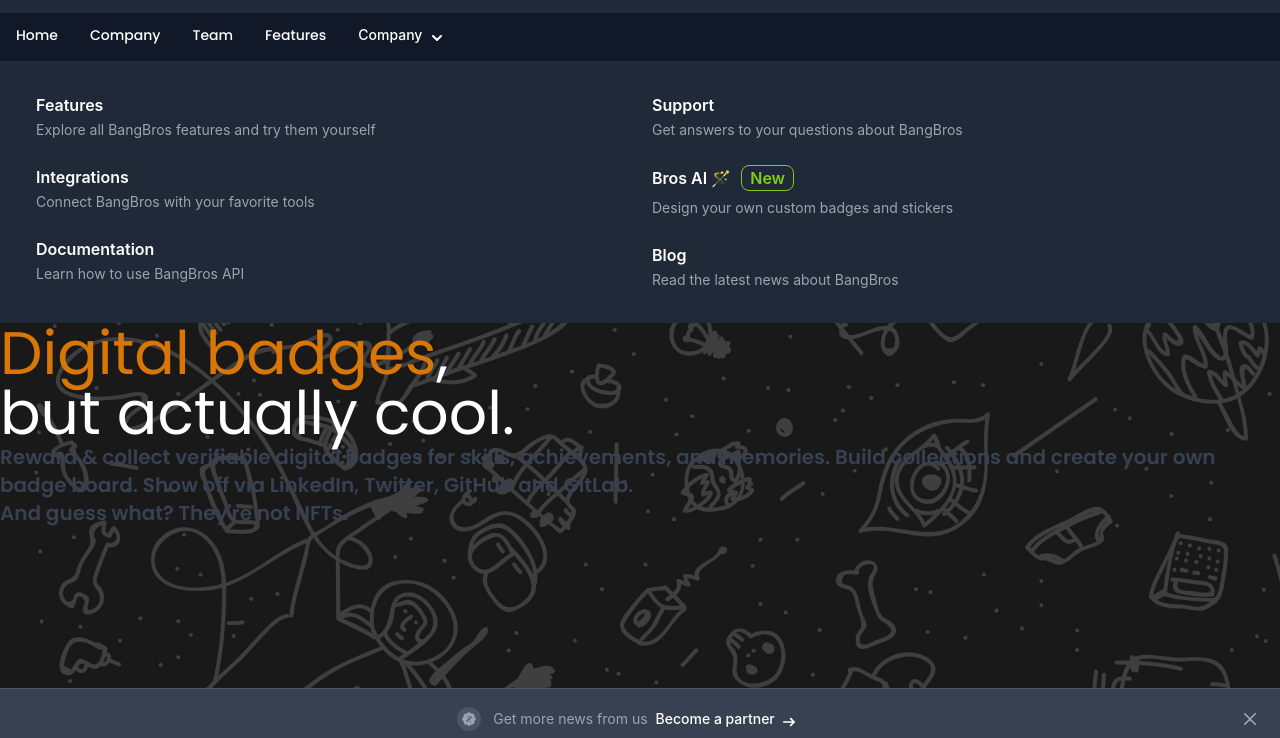
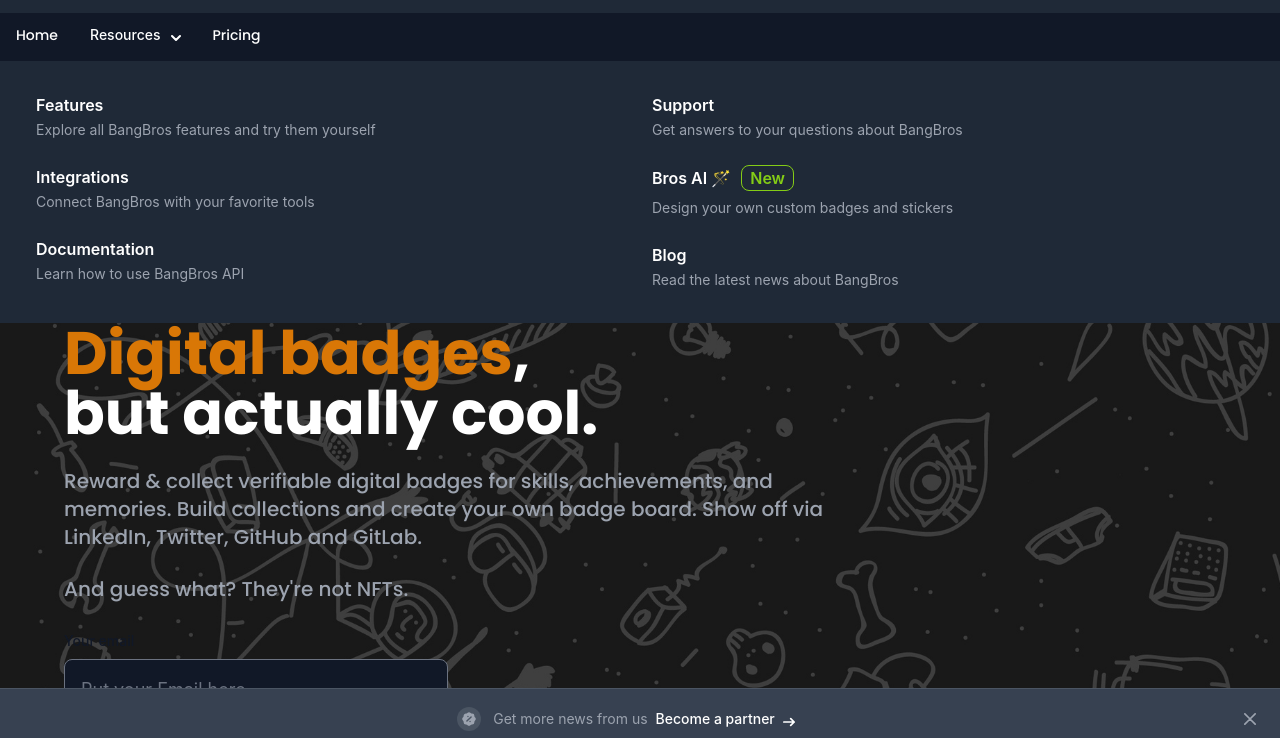
Before and after one commit to Zidane2506/BangBros-Website, a website: page src/public/index.html in a window 1280 px wide. Shown: the part 51-789 px from the top of the page. Drawn offline with nearby package versions, Linux system fonts and the light colour scheme.

Commit message:
gif and other

```diff
--- a/src/public/index.html
+++ b/src/public/index.html
@@ -40,31 +40,24 @@
             <div class="flex items-center">
                 <ul class="flex flex-row font-medium mt-0 space-x-8 rtl:space-x-reverse text-sm">
                     <li>
-                        <a href="#" class="text-white font-Poppins hover:text-gray-500 ease-in duration-200"
+                        <a href="#" class="text-white font-Poppins font-medium hover:text-gray-500 ease-in duration-200"
                             aria-current="page">Home</a>
                     </li>
+                    <button id="mega-menu-full-dropdown-button" data-collapse-toggle="mega-menu-full-dropdown"
+                    class="flex items-center justify-between w-full py-2 px-3 font-medium text-white rounded md:w-auto hover:bg-gray-100 md:hover:bg-transparent md:border-0 hover:text-gray-500 md:p-0 ease-in duration-200">Resources
+                    <svg class="w-2.5 h-2.5 ms-2.5 mt-1.5" aria-hidden="true" xmlns="http://www.w3.org/2000/svg"
+                        fill="none" viewBox="0 0 10 6">
+                        <path stroke="currentColor" stroke-linecap="round" stroke-linejoin="round" stroke-width="2"
+                            d="m1 1 4 4 4-4" />
+                    </svg></button>
                     <li>
-                        <a href="#" class="text-white font-Poppins hover:text-gray-500 ease-in duration-200">Company</a>
+                        <a href="#" class="text-white font-Poppins font-medium hover:text-gray-500 ease-in duration-200">Pricing</a>
                     </li>
-                    <li>
-                        <a href="#" class="text-white font-Poppins hover:text-gray-500 ease-in duration-200">Team</a>
-                    </li>
-                    <li>
-                        <a href="#"
-                            class="text-white font-Poppins hover:text-gray-500 ease-in duration-200">Features</a>
-                    </li>
-                    <button id="mega-menu-full-dropdown-button" data-collapse-toggle="mega-menu-full-dropdown"
-                        class="flex items-center justify-between w-full py-2 px-3 text-white rounded md:w-auto hover:bg-gray-100 md:hover:bg-transparent md:border-0 hover:text-gray-500 md:p-0 ease-in duration-200">Company
-                        <svg class="w-2.5 h-2.5 ms-2.5 mt-1.5" aria-hidden="true" xmlns="http://www.w3.org/2000/svg"
-                            fill="none" viewBox="0 0 10 6">
-                            <path stroke="currentColor" stroke-linecap="round" stroke-linejoin="round" stroke-width="2"
-                                d="m1 1 4 4 4-4" />
-                        </svg></button>
                 </ul>
             </div>
         </div>
         <div id="mega-menu-full-dropdown" class="mt-1 shadow-sm bg-gray-800">
-            <div class="grid max-w-screen-xl px-4 py-5 mx-auto text-gray-900 dark:text-white sm:grid-cols-2 md:px-6">
+            <div class="grid max-w-screen-xl px-4 py-5 mx-auto text-white sm:grid-cols-2 md:px-6">
                 <ul>
                     <li>
                         <a href="#" class="block p-3 rounded-lg hover:bg-gray-700 ease-in duration-200">
@@ -117,12 +110,26 @@
     <div class="container">
         <div class="row w-full"
             style="background-image: url(/src/img/Background-home.jpg); background-size: cover; background-repeat: no-repeat; height: 100vh;">
-            <div class="absolute float-left">
-                <h3 class="font-Poppins text-6xl text-amber-600">Digital badges<span class="text-white">,</span></h3>
-                <h3 class="font-Poppins text-6xl text-white">but actually cool.</h3>
-                <p class="text-gray-700 font-Poppins font-semibold text-xl">Reward & collect verifiable digital badges for skills, achievements, and memories. Build collections
+            <div class="absolute justify-center align-middle float-left ml-16">
+                <h3 class="font-Poppins text-6xl text-amber-600 font-bold">Digital badges<span class="text-white">,</span></h3>
+                <h3 class="font-Poppins text-6xl text-white font-bold">but actually cool.</h3>
+                <p class="text-gray-400 font-Poppins font-medium text-xl w-[800px] mt-6">Reward & collect verifiable
+                    digital badges for skills, achievements, and memories. Build collections
                     and create your own badge board. Show off via LinkedIn, Twitter, GitHub and GitLab.</p>
-                <p class="text-gray-700 font-Poppins font-semibold text-xl">And guess what? They're not NFTs.</p>
+                <p class="text-gray-400 font-Poppins font-medium text-xl mt-6">And guess what? They're not NFTs.</p>
+
+                <form class="max-w-sm mt-7">
+                    <div class="mb-5">
+                        <label for="email" class="block mb-2 text-sm font-medium text-gray-900">Your
+                            email</label>
+                        <input type="email" id="email"
+                            class="bg-gray-900 border border-gray-500 text-white text-lg rounded-lg block w-full p-4 placeholder-gray-500"
+                            placeholder="Put your Email here" required>
+                    </div>
+                    <button type="submit"
+                    class="text-white bg-blue-700 hover:bg-blue-800 focus:ring-4 focus:outline-none focus:ring-blue-300 font-medium rounded-lg text-sm w-full sm:w-auto p-4 text-center">Let us help you</button>
+                </form>
+
             </div>
         </div>
     </div>
@@ -152,7 +159,7 @@
         </div>
         <div class="flex items-center">
             <button data-dismiss-target="#bottom-banner" type="button"
-                class="flex-shrink-0 inline-flex justify-center w-7 h-7 items-center text-gray-400 hover:bg-gray-200 hover:text-gray-900 rounded-lg text-sm p-1.5 dark:hover:bg-gray-600 dark:hover:text-white">
+                class="flex-shrink-0 inline-flex justify-center w-7 h-7 items-center text-gray-400 hover:bg-gray-200 rounded-lg text-sm p-1.5 hover:text-white">
                 <svg class="w-3 h-3" aria-hidden="true" xmlns="http://www.w3.org/2000/svg" fill="none"
                     viewBox="0 0 14 14">
                     <path stroke="currentColor" stroke-linecap="round" stroke-linejoin="round" stroke-width="2"
@@ -178,7 +185,7 @@
                 <div class="grid grid-cols-2 gap-8 sm:gap-6 sm:grid-cols-3">
                     <div>
                         <h2 class="mb-6 text-sm font-semibold text-white uppercase">Resources</h2>
-                        <ul class="text-gray-500 dark:text-gray-400 font-medium">
+                        <ul class="text-gray-500 font-medium">
                             <li class="mb-4">
                                 <a href="https://flowbite.com/"
                                     class="hover:text-white ease-in duration-200">Flowbite</a>
@@ -191,7 +198,7 @@
                     </div>
                     <div>
                         <h2 class="mb-6 text-sm font-semibold text-white uppercase">Follow us</h2>
-                        <ul class="text-gray-500 dark:text-gray-400 font-medium">
+                        <ul class="text-gray-500 font-medium">
                             <li class="mb-4">
                                 <a href="https://github.com/themesberg/flowbite"
                                     class="hover:text-white ease-in duration-200">Github</a>
@@ -204,7 +211,7 @@
                     </div>
                     <div>
                         <h2 class="mb-6 text-sm font-semibold text-white uppercase">Legal</h2>
-                        <ul class="text-gray-500 dark:text-gray-400 font-medium">
+                        <ul class="text-gray-500 font-medium">
                             <li class="mb-4">
                                 <a href="#" class="hover:text-white ease-in duration-200">Privacy Policy</a>
                             </li>
```
Also changed, not shown: src/gif/home1.gif (added), src/gif/home2.gif (added), src/gif/home3.gif (added), src/gif/home4.gif (added), src/gif/love banner.gif (added), src/gif/love1.gif (added), src/gif/love2.gif (added), src/public/output-style.css.
